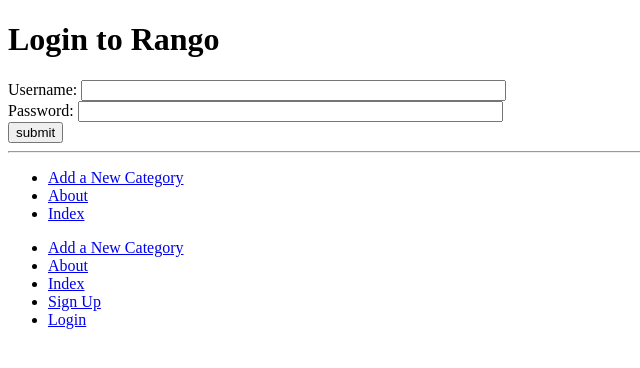
After one commit to Naser2721934A/tango_with_django_project, a Django app: page /login/ in a window 1280 px wide. The commit adds this page. Shown: the top 368 px of the page, without its empty margins (0-640 px from the left). Run offline with Django 3.2, Linux system fonts and the light colour scheme.

Commit message:
Seventeenth commit

```diff
--- a/rango/views.py
+++ b/rango/views.py
@@ -10,6 +10,7 @@ from django.contrib.auth import authenticate, login
 from django.http import HttpResponse
 from django.urls import reverse
 from django.shortcuts import redirect
+from django.contrib.auth.decorators import login_required
 
 
 def index(request):
@@ -151,3 +152,15 @@ def user_login(request):
             return HttpResponse("Invalid login details supplied.")
     else:
         return render(request, 'rango/login.html')
+
+
+def some_view(request):
+    if not request.user.is_authenticated():
+        return HttpResponse("You are logged in.")
+    else:
+        return HttpResponse("You are not logged in.")
+
+
+@login_required
+def restricted(request):
+    return HttpResponse("Since you're logged in, you can see this text!")
--- a/tango_with_django_project/urls.py
+++ b/tango_with_django_project/urls.py
@@ -30,6 +30,7 @@ urlpatterns = [
     path('add_category/', views.add_category, name='add_category'),
     path('category/<slug:category_name_slug>/add_page/', views.add_page, name='add_page'),
     path('register/', views.register, name='register'),
+    path('login/', views.user_login, name='login'),
 
 
 
--- a/templates/rango/base.html
+++ b/templates/rango/base.html
@@ -35,6 +35,8 @@
                 <li><a href="{% url 'rango:about' %}">About</a></li>
                 <li><a href="{% url 'rango:index' %}">Index</a></li>
                 <li><a href="{% url 'rango:register' %}">Sign Up</a></li>
+                <li><a href="{% url 'rango:login' %}">Login</a></li>
+
             </ul>
         </div>
 
--- /dev/null
+++ b/templates/rango/login.html
@@ -0,0 +1,16 @@
+{% extends 'rango/base.html' %}
+{% load staticfiles %}
+{% block title_block %}
+Login
+{% endblock %}
+{% block body_block %}
+<h1>Login to Rango</h1>
+<form id="login_form" method="post" action="{% url 'rango:login' %}">
+{% csrf_token %}
+Username: <input type="text" name="username" value="" size="50" />
+<br />
+Password: <input type="password" name="password" value="" size="50" />
+<br />
+<input type="submit" value="submit" />
+</form>
+{% endblock %}
```
Also changed, not shown: templates/rango/index.html (+6 -1 lines).
